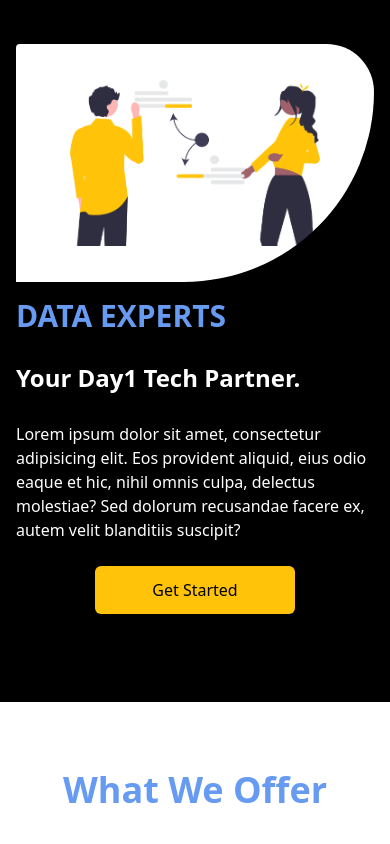
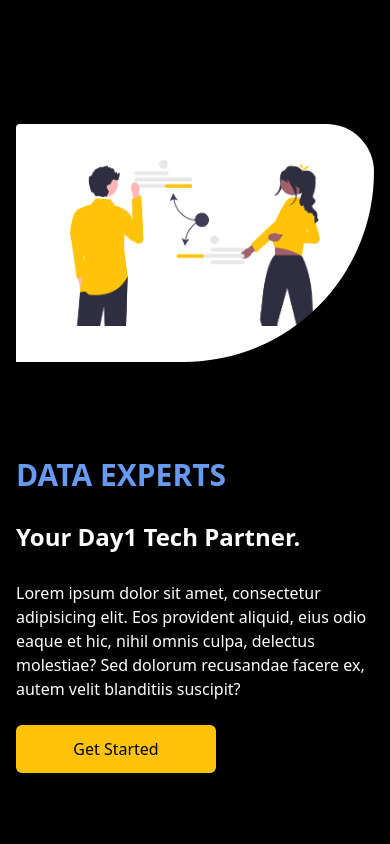
Before and after one commit to Abby1129/day1consulting, a React (Create React App) app: page / in a window 390 px wide. Shown: the part 880-1724 px from the top of the page. Built offline with nearby package versions, Linux system fonts and the light colour scheme.

Commit message:
Add link to button

```diff
--- a/src/components/About.jsx
+++ b/src/components/About.jsx
@@ -1,12 +1,13 @@
 import React from "react";
 import supportImg from "../assets/support.png";
+import { Link } from "react-router-dom";
 
 const About = () => {
   return (
-    <section className="w-full bg-black text-white py-16 px-4">
-      <div className="max-w-[1240px] mx-auto grid md:grid-cols-2 ">
+    <section id="about" className="w-full bg-black text-white py-16 px-4">
+      <div className="max-w-[1240px] mx-auto grid md:grid-cols-2 h-[800px]">
         <img
-          className="w-[500px] mx-auto my-4 rounded-tl-lg rounded-br-[400px] rounded-tr-[100px]"
+          className="mt-24  rounded-tl-lg rounded-br-[400px] rounded-tr-[100px]"
           src={supportImg}
           alt="/"
         />
@@ -23,9 +24,11 @@ const About = () => {
             delectus molestiae? Sed dolorum recusandae facere ex, autem velit
             blanditiis suscipit?
           </p>
-          <button className="bg-[#FFC40A] w-[200px] rounded-md font-medium my-6 mx-auto md:mx-0 py-3 text-black hover:bg-[#F8DE7E]">
-            Get Started
-          </button>
+          <Link to="/contact">
+            <button className="bg-[#FFC40A] w-[200px] rounded-md font-medium my-6 mx-auto md:mx-0 py-3 text-black hover:bg-[#F8DE7E]">
+              Get Started
+            </button>
+          </Link>
         </div>
       </div>
     </section>
--- a/src/components/Hero.jsx
+++ b/src/components/Hero.jsx
@@ -1,5 +1,6 @@
 import React from "react";
 import Video from "../assets/video.mp4";
+import { Link } from "react-router-dom";
 
 const Hero = () => {
   return (
@@ -16,9 +17,12 @@ const Hero = () => {
           Lorem ipsum dolor sit amet consectetur adipisicing elit. Deserunt,
           suscipit?
         </p>
-        <button className="bg-[#FFC40A] w-[200px] rounded-md font-medium my-6 mx-auto py-3 text-black hover:bg-[#F8DE7E]">
-          Learn More
-        </button>
+        <Link to="/contact">
+          <button className="bg-[#FFC40A] w-[200px] rounded-md font-medium text-black hover:bg-[#F8DE7E] my-6 mx-auto py-3 ">
+            {/* my-6 mx-auto py-3  */}
+            Learn More
+          </button>
+        </Link>
       </div>
       <video
         playsInline
--- a/src/components/Team.jsx
+++ b/src/components/Team.jsx
@@ -1,6 +1,7 @@
 import React from "react";
 import Typed from "react-typed";
 import teamImg from "../assets/team.png";
+import { Link } from "react-router-dom";
 
 const Team = () => {
   return (
@@ -29,9 +30,11 @@ const Team = () => {
             delectus molestiae? Sed dolorum recusandae facere ex, autem velit
             blanditiis suscipit?
           </p>
-          <button className="bg-[#FFC40A] w-[200px] rounded-md font-medium my-6 mx-auto md:mx-0 py-3 text-black hover:bg-[#F8DE7E]">
-            Request Consultation
-          </button>
+          <Link to="/contact">
+            <button className="bg-[#FFC40A] w-[200px] rounded-md font-medium my-6 mx-auto md:mx-0 py-3 text-black hover:bg-[#F8DE7E]">
+              Request Consultation
+            </button>
+          </Link>
         </div>
         <img
           className="w-[500px] mx-auto my-4 rounded-tr-lg rounded-tl-[100px] rounded-br-[100px] rounded-bl-lg "
```
